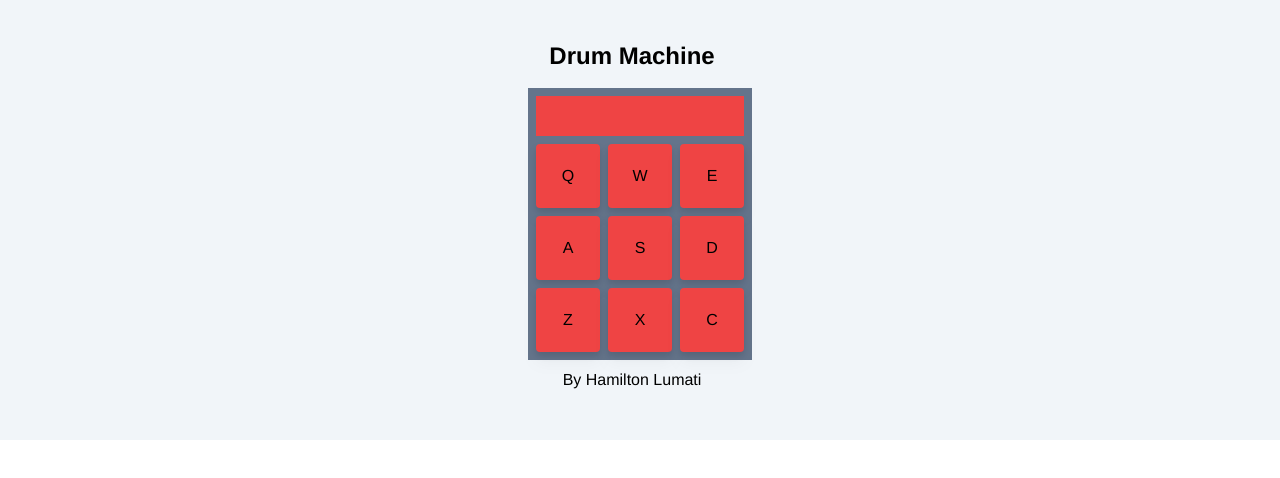
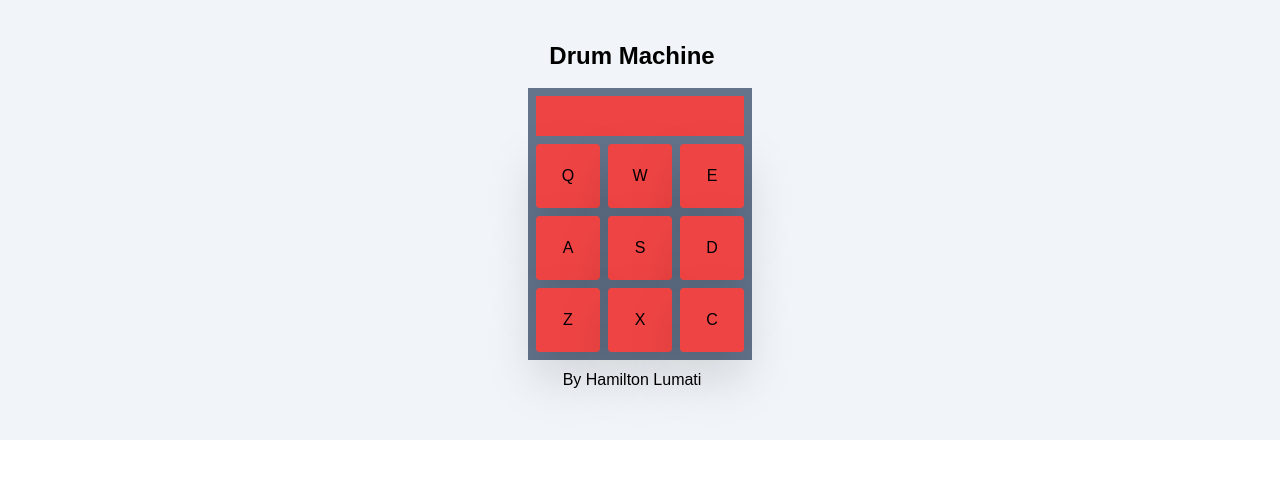
Before and after one commit to hamiltonlumati/drum-machine, a React (Vite) app: page / in a window 1280 px wide. Shown: the top 478 px of the page. Built offline with nearby package versions, Linux system fonts and the light colour scheme.

Commit message:
drop shadow update

```diff
--- a/src/components/keys.tsx
+++ b/src/components/keys.tsx
@@ -58,7 +58,7 @@ function Keys(){
         }
     }
 
-    var keyClass: string = 'box-border rounded drop-shadow-lg h-16 w-16 p-4 bg-red-500 focus:drop-shadow-none';
+    var keyClass: string = 'box-border rounded drop-shadow-2xl h-16 w-16 p-4 bg-red-500  active:drop-shadow-none active:border-red-400';
 
     useEffect(() => {
         window.addEventListener('keydown', handleUserKeyPress)
--- a/tailwind.config.js
+++ b/tailwind.config.js
@@ -11,8 +11,8 @@ export default {
   ],
   theme: {
     fontFamily: {
-      'sans': ['Helvetica', 'Arial', 'sans-serif'],
-    },
+      sans: ['Graphik', 'sans-serif'],
+      serif: ['Merriweather', 'serif'],    },
     extend: {},
   },
   plugins: [],
```
